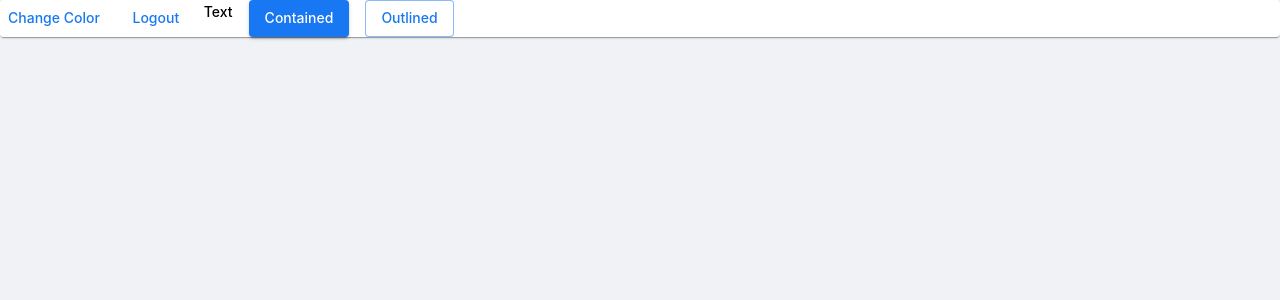
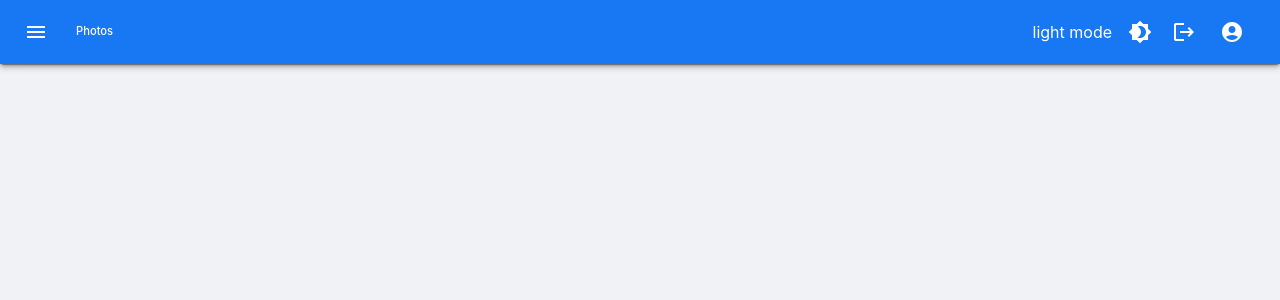
Before and after one commit to zunaira-gsoftconsulting/reactjs-demo-app, a React (Create React App) app: page /login in a window 1280 px wide. Both pictures are taken after typing "name@example.com", "Sample123" into the empty fields and a click on the button "Sign In". Shown: the top 300 px of the page. Built offline with nearby package versions, Linux system fonts and the light colour scheme.

Commit message:
add header

```diff
--- a/package.json
+++ b/package.json
@@ -5,6 +5,7 @@
   "dependencies": {
     "@emotion/react": "^11.4.1",
     "@emotion/styled": "^11.3.0",
+    "@mui/icons-material": "^5.0.3",
     "@mui/material": "^5.0.3",
     "@mui/styles": "^5.0.1",
     "@testing-library/jest-dom": "^5.11.4",
--- a/src/pages/index.js
+++ b/src/pages/index.js
@@ -3,24 +3,117 @@
 import { useHistory } from "react-router-dom";
 import Stack from "@mui/material/Stack";
 import Button from "@mui/material/Button";
-
+import AppBar from "@mui/material/AppBar";
+import Box from "@mui/material/Box";
+import Toolbar from "@mui/material/Toolbar";
+import IconButton from "@mui/material/IconButton";
+import MenuIcon from "@mui/icons-material/Menu";
+import AccountCircle from "@mui/icons-material/AccountCircle";
+import Switch from "@mui/material/Switch";
+import FormControlLabel from "@mui/material/FormControlLabel";
+import FormGroup from "@mui/material/FormGroup";
+import MenuItem from "@mui/material/MenuItem";
+import Menu from "@mui/material/Menu";
 import { ColorModeContext } from "../utils/context";
+import LogoutIcon from "@mui/icons-material/Logout";
+import Brightness4Icon from "@mui/icons-material/Brightness4";
+import Brightness7Icon from "@mui/icons-material/Brightness7";
+import { useTheme, ThemeProvider, createTheme } from "@mui/material/styles";
 function Home() {
   const history = useHistory();
+  const theme = useTheme();
   const colorMode = React.useContext(ColorModeContext);
   const handleLogout = () => {
     localStorage.removeItem("token");
     history.push("/login");
   };
+  const [auth, setAuth] = React.useState(true);
+  const [anchorEl, setAnchorEl] = React.useState(null);
+
+  const handleChange = (event) => {
+    setAuth(event.target.checked);
+  };
+
+  const handleMenu = (event) => {
+    setAnchorEl(event.currentTarget);
+  };
+
+  const handleClose = () => {
+    setAnchorEl(null);
+  };
+
   return (
     <Grid container>
-      <Stack spacing={2} direction="row">
-        <Button onClick={colorMode.toggleColorMode}>Change Color</Button>
-        <Button onClick={handleLogout}>Logout</Button>
-        <Typography variant="button">Text</Typography>
-        <Button variant="contained">Contained</Button>
-        <Button variant="outlined">Outlined</Button>
-      </Stack>
+      <AppBar position="static">
+        <Toolbar>
+          <IconButton
+            size="large"
+            edge="start"
+            color="inherit"
+            aria-label="menu"
+            sx={{ mr: 2 }}
+          >
+            <MenuIcon />
+          </IconButton>
+          <Typography variant="h6" component="div" sx={{ flexGrow: 1 }}>
+            Photos
+          </Typography>
+          {theme.palette.mode} mode
+          <IconButton
+            sx={{ ml: 1 }}
+            onClick={colorMode.toggleColorMode}
+            color="inherit"
+          >
+            {theme.palette.mode === "dark" ? (
+              <Brightness7Icon />
+            ) : (
+              <Brightness4Icon />
+            )}
+          </IconButton>
+          <IconButton
+            size="large"
+            aria-label="account of current user"
+            aria-controls="menu-appbar"
+            aria-haspopup="true"
+            onClick={handleLogout}
+            color="inherit"
+          >
+            <LogoutIcon />
+          </IconButton>
+          {auth && (
+            <div>
+              <IconButton
+                size="large"
+                aria-label="account of current user"
+                aria-controls="menu-appbar"
+                aria-haspopup="true"
+                onClick={handleMenu}
+                color="inherit"
+              >
+                <AccountCircle />
+              </IconButton>
+              <Menu
+                id="menu-appbar"
+                anchorEl={anchorEl}
+                anchorOrigin={{
+                  vertical: "top",
+                  horizontal: "right",
+                }}
+                keepMounted
+                transformOrigin={{
+                  vertical: "top",
+                  horizontal: "right",
+                }}
+                open={Boolean(anchorEl)}
+                onClose={handleClose}
+              >
+                <MenuItem onClick={handleClose}>Profile</MenuItem>
+                <MenuItem onClick={handleClose}>My account</MenuItem>
+              </Menu>
+            </div>
+          )}
+        </Toolbar>
+      </AppBar>
     </Grid>
   );
 }
```
